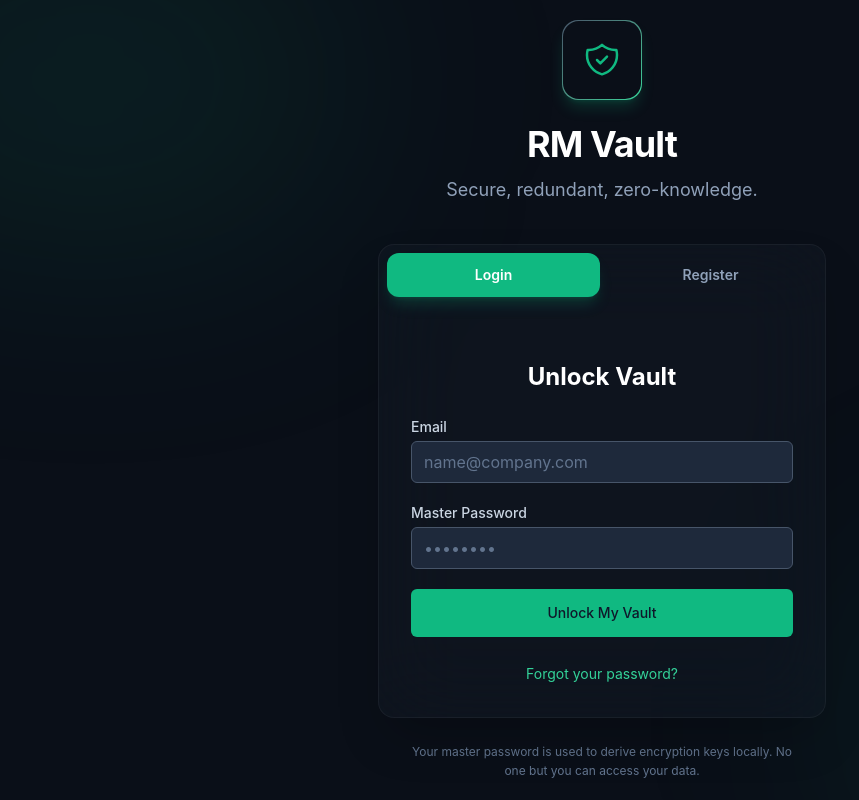
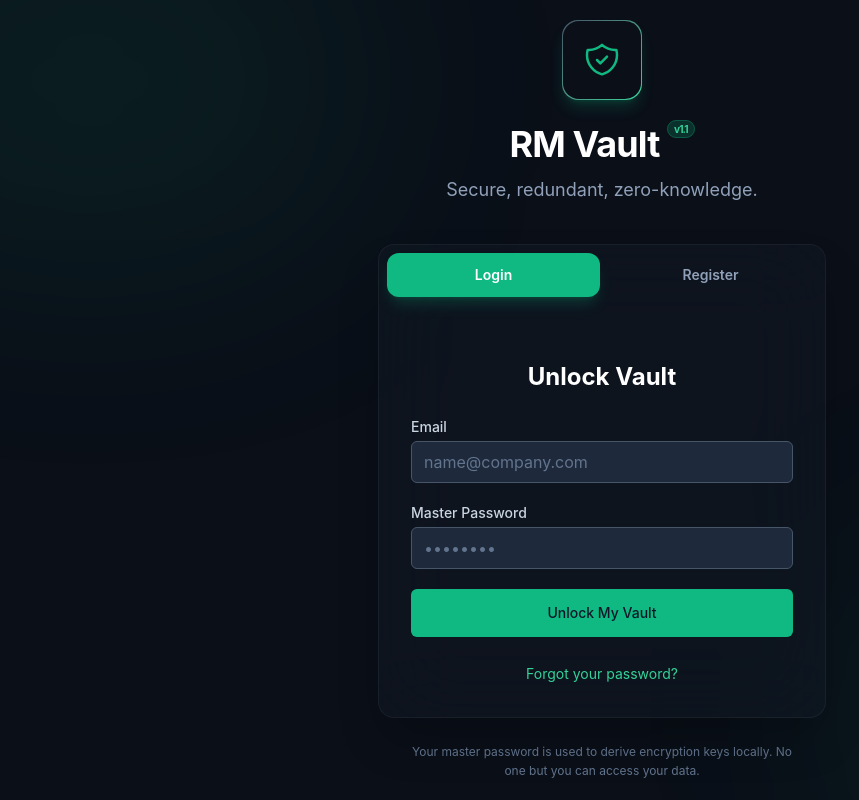
Before and after one commit to RisathMa/SecureVault, a React (Vite) app: page / in a window 1280 px wide. Shown: the whole page, without its empty margins (38-897 px from the left). Built offline with nearby package versions, Linux system fonts and the light colour scheme.

Commit message:
Add version indicator to verify deployment

```diff
--- a/pages/AuthPage.tsx
+++ b/pages/AuthPage.tsx
@@ -39,7 +39,12 @@ const AuthPage: React.FC = () => {
         }, 1000);
       } else if (type === 'signup') {
         setMode('login');
-        setSuccess('Email verified! You can now log in to your vault.');
+        setSuccess('Email verified! Please sign in to your secure vault.');
+        // 1. SignIn
+        // Assuming addToast is a function available in the context or globally,
+        // or that the user intends to add a toast context/hook.
+        // For now, I'll add a console log as a placeholder for addToast.
+        console.log('info', 'Connecting to secure vault (v1.1)...');
         setTimeout(() => {
           window.history.replaceState(null, '', window.location.pathname);
         }, 1000);
@@ -129,7 +134,7 @@ const AuthPage: React.FC = () => {
               </svg>
             </div>
           </div>
-          <h1 className="text-4xl font-bold text-white tracking-tight mb-3">RM Vault</h1>
+          <h1 className="text-4xl font-bold text-white tracking-tight mb-3">RM Vault <span className="text-[10px] align-top bg-brand-500/20 text-brand-400 px-1.5 py-0.5 rounded-full border border-brand-500/30">v1.1</span></h1>
           <p className="text-slate-400 text-lg">Secure, redundant, zero-knowledge.</p>
         </div>
 
--- a/services/supabase.ts
+++ b/services/supabase.ts
@@ -1,6 +1,6 @@
 import { createClient } from '@supabase/supabase-js';
 
 const supabaseUrl = 'https://oenmdpjoxkrlmecofbfg.supabase.co';
-const supabaseKey = 'sb_publishable_vRK6vj1BzswjzVINjlcu0g_BJ2s1Sro';
+const supabaseKey = 'eyJhbGciOiJIUzI1NiIsInR5cCI6IkpXVCJ9.eyJpc3MiOiJzdXBhYmFzZSIsInJlZiI6Im9lbm1kcGpveGtybG1lY29mYmZnIiwicm9sZSI6ImFub24iLCJpYXQiOjE3NjU5MDc3NjksImV4cCI6MjA4MTQ4Mzc2OX0.NgrM2Aldww_IlGsBIS9WD8kSrF4Ww_2ZUjOxVvJrjtY';
 
 export const supabase = createClient(supabaseUrl, supabaseKey);
```
